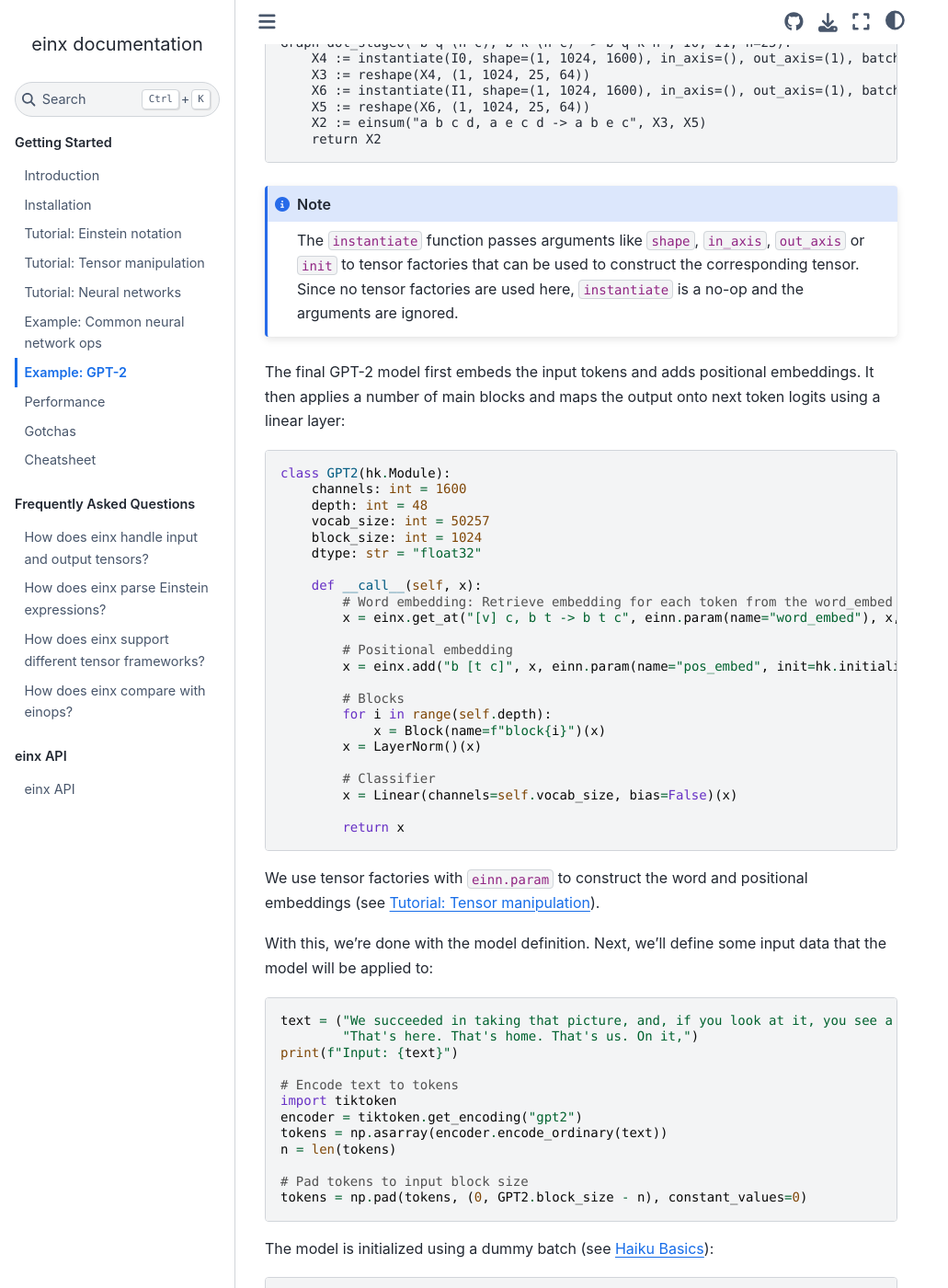
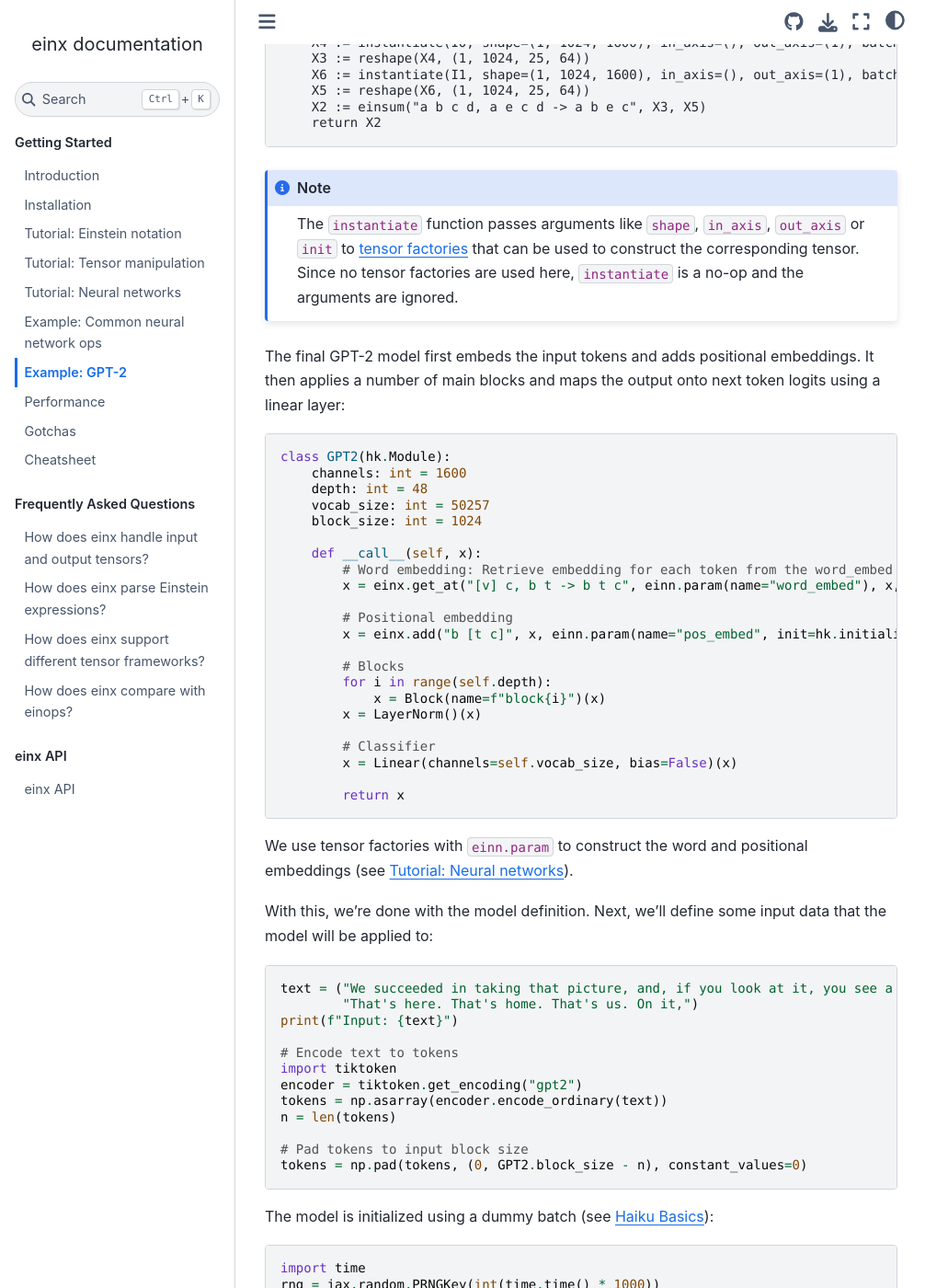
Before and after one commit to fferflo/einx, a Sphinx documentation site: the page built from docs/source/gettingstarted/gpt2.rst, in a window 1280 px wide and 1400 px high, scrolled down 1733 px. Shown: the whole window at 92% size, without its empty margins (0-1031 px from the left). Built offline with Sphinx 7.4.7 and the Sphinx Book theme 1.1.4, drawn with Linux system fonts in a browser that asks for light colours.

Commit message:
Update docs

```diff
--- a/docs/source/gettingstarted/gpt2.rst
+++ b/docs/source/gettingstarted/gpt2.rst
@@ -30,7 +30,6 @@
     class Block(hk.Module):
         heads: int = 25
         mlp_ratio: int = 4
-        dtype: str = "float32"
 
         def __call__(self, x):
             # ########### Attention block ###########
@@ -92,7 +91,7 @@
 
 .. note::
 
-    The ``instantiate`` function passes arguments like ``shape``, ``in_axis``, ``out_axis`` or ``init`` to tensor factories that can be used to construct the
+    The ``instantiate`` function passes arguments like ``shape``, ``in_axis``, ``out_axis`` or ``init`` to :ref:`tensor factories <lazytensorconstruction>` that can be used to construct the
     corresponding tensor. Since no tensor factories are used here, ``instantiate`` is a no-op and the arguments are ignored.
 
 The final GPT-2 model first embeds the input tokens and adds positional embeddings. It then applies a number of main blocks and maps the output onto next token
@@ -105,7 +104,6 @@
         depth: int = 48
         vocab_size: int = 50257
         block_size: int = 1024
-        dtype: str = "float32"
 
         def __call__(self, x):
             # Word embedding: Retrieve embedding for each token from the word_embed table
@@ -125,7 +123,7 @@
             return x
 
 We use tensor factories with ``einn.param`` to construct the word and positional embeddings (see
-:doc:`Tutorial: Tensor manipulation </gettingstarted/tensormanipulation>`).
+:doc:`Tutorial: Neural networks </gettingstarted/neuralnetworks>`).
 
 With this, we're done with the model definition. Next, we'll define some input data that the model will be applied to:
 
```
Also changed, not shown: readme.md (+23 -5 lines).
